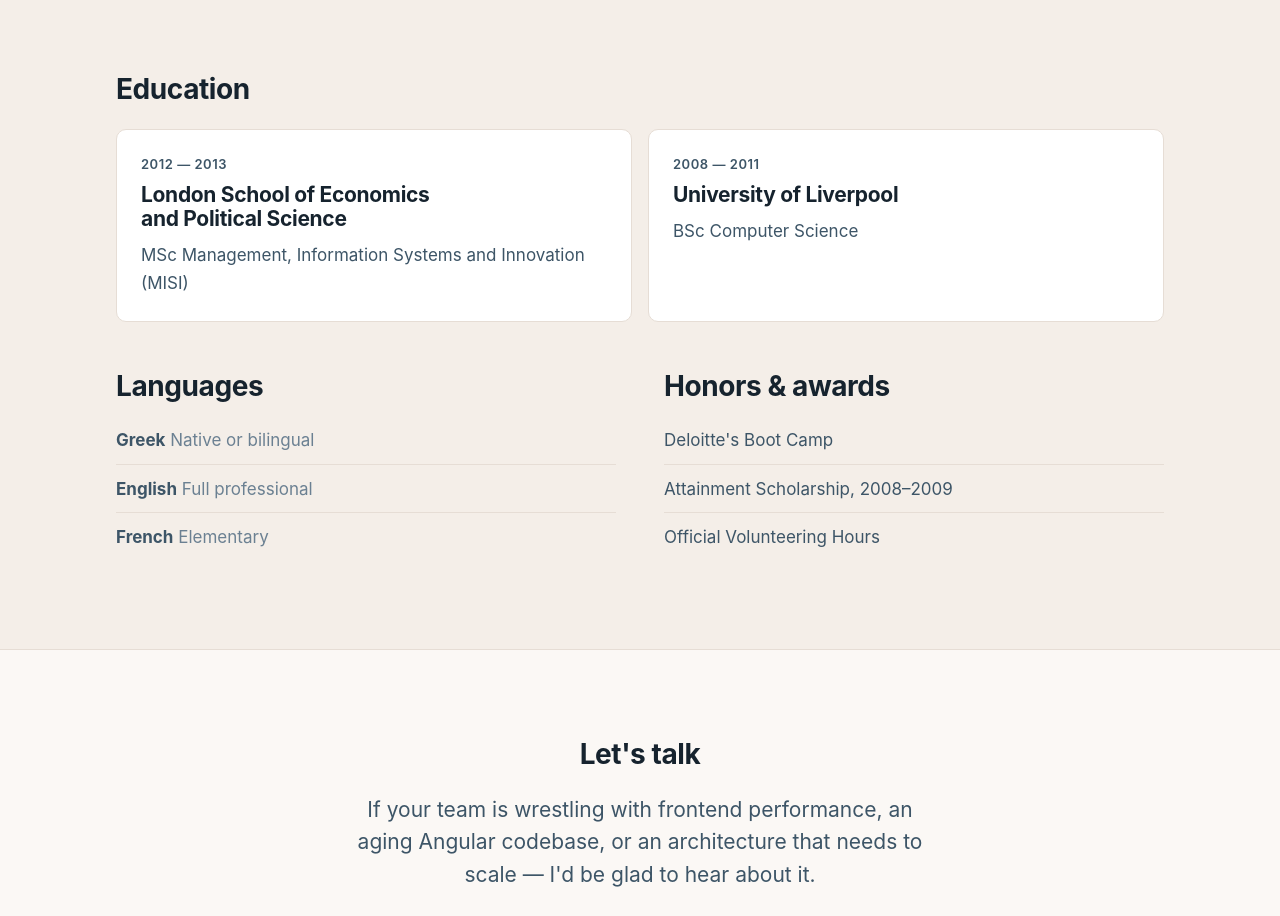
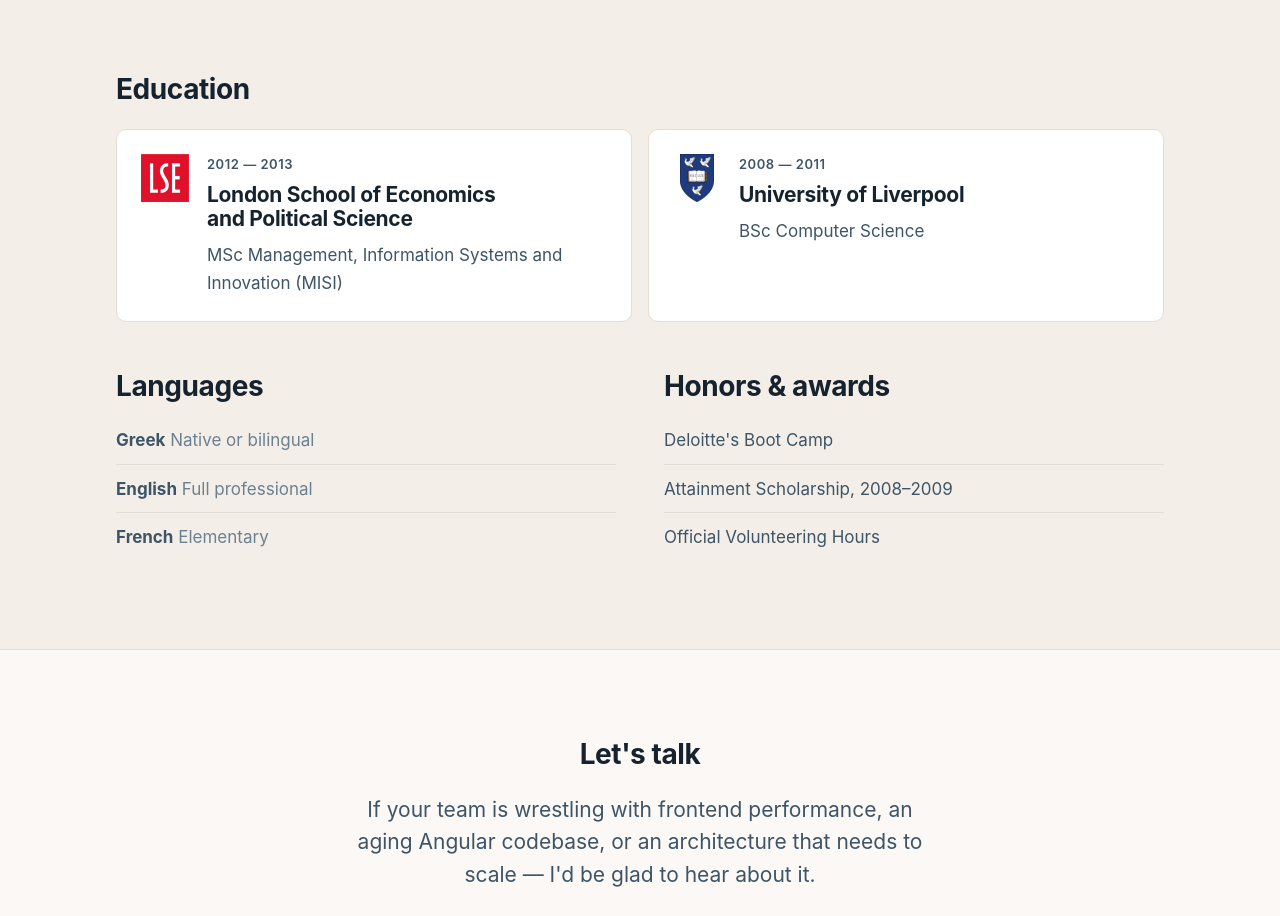
Before and after one commit to k-lianos/klianos, a website built with Vite: page index.html in a window 1280 px wide. Shown: the part 4940-5856 px from the top of the page. Built offline with nearby package versions, Linux system fonts and the light colour scheme.

Commit message:
Add university emblems to the education cards
Each card becomes a flex row pairing the institution mark with its text.
Sources are trimmed to their content so the marks fill the 48px box, and
scaled to a common height so a square logo and a shield read at the same
optical size. Emblems carry empty alt text — the institution name is in
the adjacent heading.

```diff
--- a/index.html
+++ b/index.html
@@ -391,15 +391,23 @@
                 <div class="container">
                     <h2 class="section-title">Education</h2>
                     <ul class="cards cards-two">
-                        <li class="card">
+                        <li class="card card-edu">
+                            <!-- alt is empty by design: the institution name follows in the
+                                 heading, so announcing the emblem too would just repeat it. -->
+                            <img class="edu-emblem" src="/edu-lse.png" width="48" height="48" alt="" />
+                            <div>
                                 <p class="card-date">2012 — 2013</p>
                                 <h3>London School of Economics and Political Science</h3>
                                 <p>MSc Management, Information Systems and Innovation (MISI)</p>
+                            </div>
                         </li>
-                        <li class="card">
+                        <li class="card card-edu">
+                            <img class="edu-emblem" src="/edu-liverpool.png" width="34" height="48" alt="" />
+                            <div>
                                 <p class="card-date">2008 — 2011</p>
                                 <h3>University of Liverpool</h3>
                                 <p>BSc Computer Science</p>
+                            </div>
                         </li>
                     </ul>
 
--- a/styles.css
+++ b/styles.css
@@ -473,6 +473,23 @@ ol {
     letter-spacing: 0.04em;
 }
 
+/* Education cards pair an institution emblem with the text. */
+.card-edu {
+    display: flex;
+    align-items: flex-start;
+    gap: 1.125rem;
+}
+
+.edu-emblem {
+    /* Sources are trimmed to their content and scaled to a common height, so both
+       marks read at the same optical size. The box stays square and `contain`
+       centers the narrower shield in it, keeping the text aligned across cards. */
+    flex: 0 0 auto;
+    width: 3rem;
+    height: 3rem;
+    object-fit: contain;
+}
+
 /* --- Achievements & chips ----------------------------------------------- */
 
 .achievements {
```
Also changed, not shown: public/edu-liverpool.png (added), public/edu-lse.png (added). Lines whose indentation alone changed are shown as unchanged.
